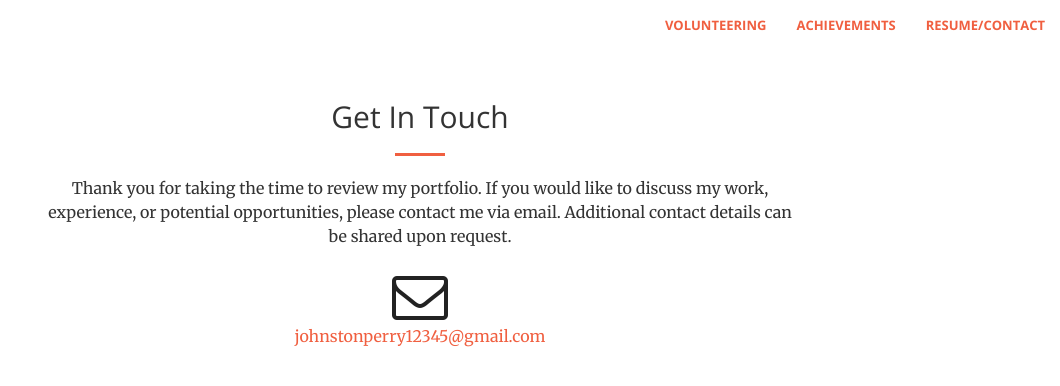
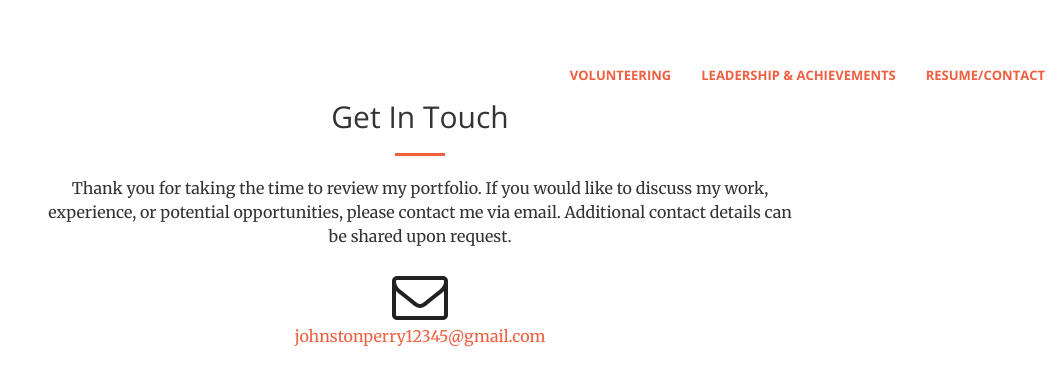
Before and after one commit to perryismyname/perryismyname.github.io, a Jekyll site: the page built from work/index.html, in a window 1280 px wide. Shown: the top 386 px of the page, without its empty margins (220-1280 px from the left). Built offline with Jekyll 4.4.1, drawn with Linux system fonts in a browser that asks for light colours.

Commit message:
Update nav.html
update navigation bar

```diff
--- a/_includes/nav.html
+++ b/_includes/nav.html
@@ -15,7 +15,7 @@
         <div class="collapse navbar-collapse" id="bs-example-navbar-collapse-1">
             <ul class="nav navbar-nav navbar-right">
                 <li>
-                    <a class="page-scroll" href="#about">Work Experience</a>
+                    <a class="page-scroll" href="#about">Professional Experience</a>
                 </li>
                 <li>
                     <a class="page-scroll" href="#services">Education</a>
@@ -27,7 +27,7 @@
                     <a class="page-scroll" href="#contact">Volunteering</a>
                 </li>
                 <li>
-                    <a class="page-scroll" href="#contact">Achievements</a>
+                    <a class="page-scroll" href="#contact">Leadership & Achievements</a>
                 </li>
                 <li>
                     <a class="page-scroll" href="#contact">Resume/Contact</a>
```
